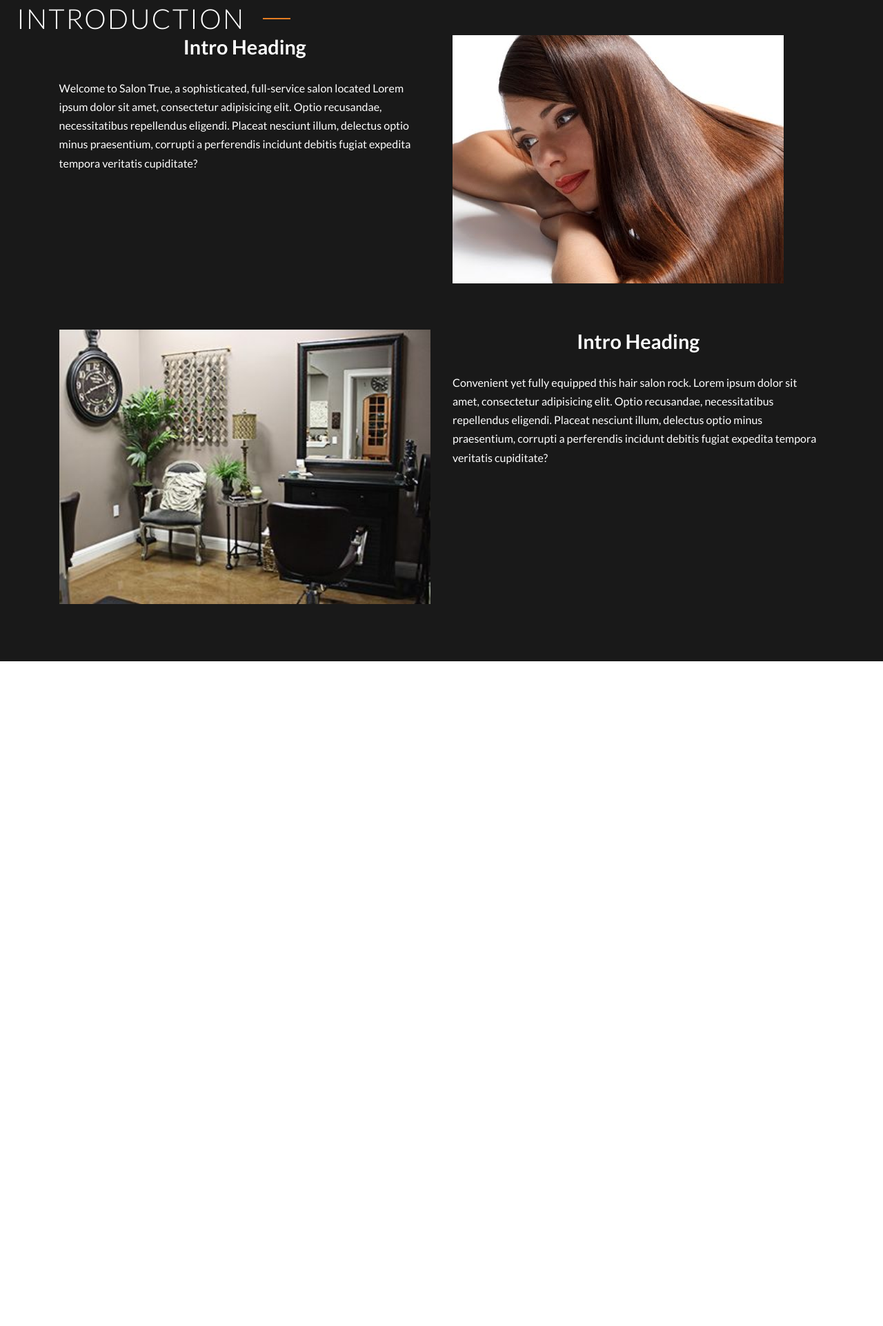
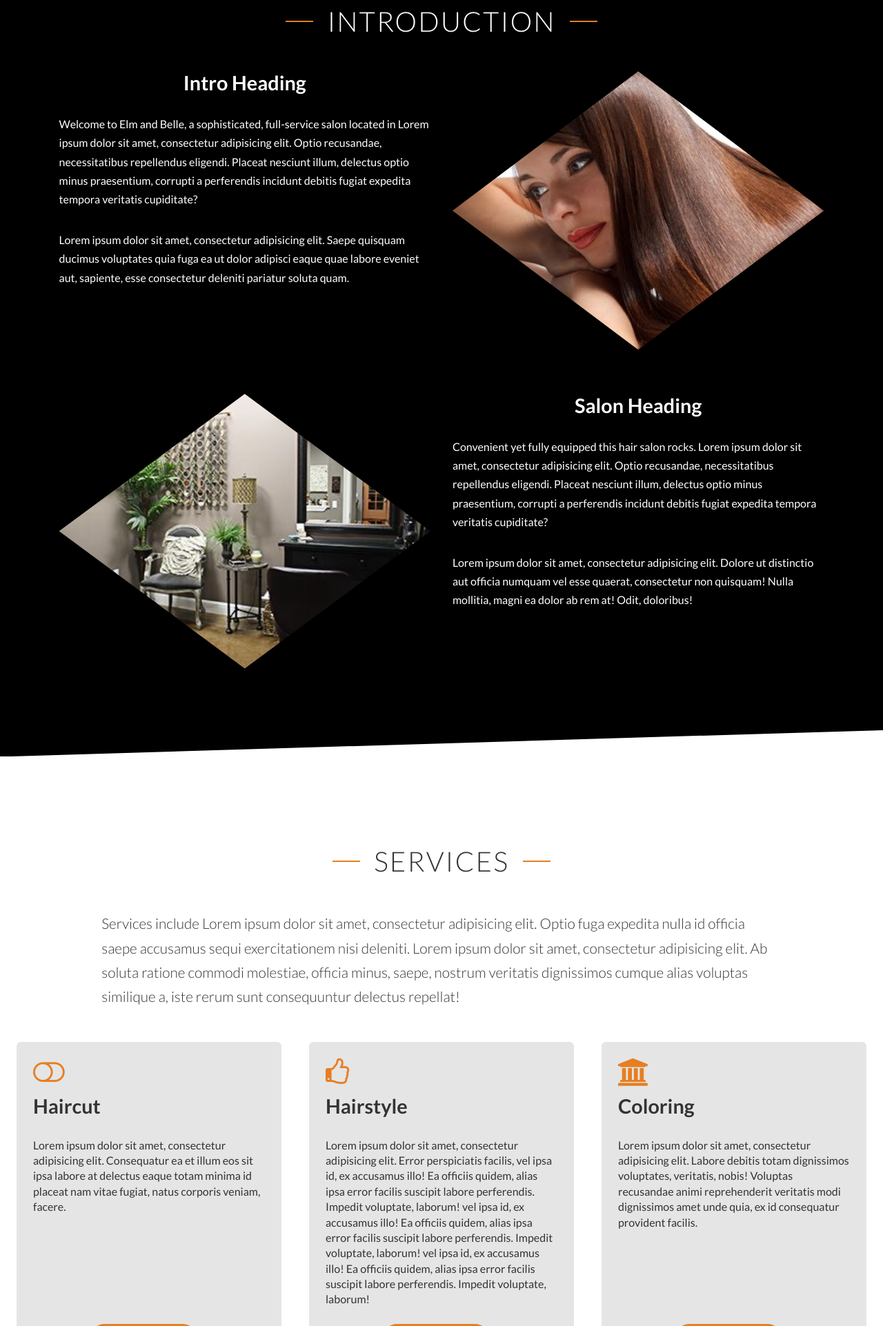
Before and after one commit to JasonDuquain/elmAndBelle, a plain HTML site: page index.html in a window 1280 px wide. Shown: the part 877-2800 px from the top of the page at 69% size. Before the commit the page ends 1996 px from the top, so only its background shows below. Drawn offline with Linux system fonts and the light colour scheme.

Commit message:
updates services styles

```diff
--- a/index.html
+++ b/index.html
@@ -32,7 +32,7 @@
           <div class="hero--content">
                <h1>Main Phrase Main Heading<br> More Here As Well</h1>
                <h2>Stylistic phrase sub heading</h2>
-               <a href="" class="btn btn-full">Make Appt</a>
+               <a href="" class="btn btn-full">Make Appointment</a>
                <a href="" class="btn btn-ghost">Learn about Services</a>
            </div>
        </div>
@@ -44,17 +44,25 @@
 
    <section class="intro" id="myIntro">
 
-       <h2 class="sectHeading">Introduction</h2>
+       <div class="headingWrapper">
+           <h2 class="sectHeading">Introduction</h2>
+       </div>
        <div class="grid gridOne">
            <div class="pitch">
                <h3>Intro Heading</h3>
-               <p>Welcome to Salon True, a sophisticated, full-service salon located Lorem ipsum dolor sit amet, consectetur adipisicing elit. Optio recusandae, necessitatibus repellendus eligendi. Placeat nesciunt illum, delectus optio minus praesentium, corrupti a perferendis incidunt debitis fugiat expedita tempora veritatis cupiditate?</p>
+               <p>Welcome to Elm and Belle, a sophisticated, full-service salon located in Lorem ipsum dolor sit amet, consectetur adipisicing elit. Optio recusandae, necessitatibus repellendus eligendi. Placeat nesciunt illum, delectus optio minus praesentium, corrupti a perferendis incidunt debitis fugiat expedita tempora veritatis cupiditate?</p>
+               <p>Lorem ipsum dolor sit amet, consectetur adipisicing elit. Saepe quisquam ducimus voluptates quia fuga ea ut dolor adipisci eaque quae labore eveniet aut, sapiente, esse consectetur deleniti pariatur soluta quam.</p>
            </div>
-           <div class="modelImg"><img src="img/sample.jpg" alt="sample pic"></div>
-           <div class="salonImg"><img src="img/station.jpg" alt="hair station"></div>
-           <div class="pitch">
-               <h3>Intro Heading</h3>
-               <p>Convenient yet fully equipped this hair salon rock. Lorem ipsum dolor sit amet, consectetur adipisicing elit. Optio recusandae, necessitatibus repellendus eligendi. Placeat nesciunt illum, delectus optio minus praesentium, corrupti a perferendis incidunt debitis fugiat expedita tempora veritatis cupiditate?</p>
+           <div class="firstImgs modelImg">
+               <img src="img/sample.jpg" alt="sample pic">
+           </div>
+           <div class="firstImgs salonImg">
+               <img src="img/station.jpg" alt="hair station">
+           </div>
+           <div class="salonRoom">
+               <h3>Salon Heading</h3>
+               <p>Convenient yet fully equipped this hair salon rocks. Lorem ipsum dolor sit amet, consectetur adipisicing elit. Optio recusandae, necessitatibus repellendus eligendi. Placeat nesciunt illum, delectus optio minus praesentium, corrupti a perferendis incidunt debitis fugiat expedita tempora veritatis cupiditate?</p>
+               <p>Lorem ipsum dolor sit amet, consectetur adipisicing elit. Dolore ut distinctio aut officia numquam vel esse quaerat, consectetur non quisquam! Nulla mollitia, magni ea dolor ab rem at! Odit, doloribus!</p>
            </div>
        </div>
 
@@ -62,7 +70,35 @@
    </section>
 
 
-   <section>
+   <section class="services" id="myServices">
+       <div class="headingWrapper">
+           <h2 class="sectHeading">Services</h2>
+       </div>
+       <p class="services-para">Services include Lorem ipsum dolor sit amet, consectetur adipisicing elit. Optio fuga expedita nulla id officia saepe accusamus sequi exercitationem nisi deleniti. Lorem ipsum dolor sit amet, consectetur adipisicing elit. Ab soluta ratione commodi molestiae, officia minus, saepe, nostrum veritatis dignissimos cumque alias voluptas similique a, iste rerum sunt consequuntur delectus repellat!</p>
+       <div class="grid gridTwo">
+          <div class="services--content">
+              <i class="fa fa-toggle-off"></i>
+              <h3>Haircut</h3>
+              <p>Lorem ipsum dolor sit amet, consectetur adipisicing elit. Consequatur ea et illum eos sit ipsa labore at delectus eaque totam minima id placeat nam vitae fugiat, natus corporis veniam, facere.</p>
+              <a href="" class="btn btn-full">Price breakdown</a>
+          </div>
+          <div class="services--content">
+              <i class="fa fa-thumbs-o-up"></i>
+              <h3>Hairstyle</h3>
+              <p>Lorem ipsum dolor sit amet, consectetur adipisicing elit. Error perspiciatis facilis, vel ipsa id, ex accusamus illo! Ea officiis quidem, alias ipsa error facilis suscipit labore perferendis. Impedit voluptate, laborum! vel ipsa id, ex accusamus illo! Ea officiis quidem, alias ipsa error facilis suscipit labore perferendis. Impedit voluptate, laborum! vel ipsa id, ex accusamus illo! Ea officiis quidem, alias ipsa error facilis suscipit labore perferendis. Impedit voluptate, laborum!</p>
+              <a href="" class="btn btn-full">Price breakdown</a>
+          </div>
+          <div class="services--content">
+              <i class="fa fa-university"></i>
+              <h3>Coloring</h3>
+              <p>Lorem ipsum dolor sit amet, consectetur adipisicing elit. Labore debitis totam dignissimos voluptates, veritatis, nobis! Voluptas recusandae animi reprehenderit veritatis modi dignissimos amet unde quia, ex id consequatur provident facilis.</p>
+              <a href="" class="btn btn-full">Price breakdown</a>
+          </div>
+       </div>
+          <div class="special">
+             <h3>Weekly Special</h3>
+              <p>This week only Lorem ipsum dolor sit amet, consectetur adipisicing elit. Impedit saepe nisi est laudantium itaque iure, tempora doloribus, placeat, velit cumque ullam. Nisi doloremque atque dolorem mollitia eaque, quas maxime officia!</p>
+          </div>
 
    </section>
 
--- a/styles.css
+++ b/styles.css
@@ -8,7 +8,7 @@
 
 body {
     font-size: 100%;
-    font-family: 'Lato', serif;
+    font-family: 'Lato', sans-serif;
     color: #333;
     text-decoration: none;
 }
@@ -39,7 +39,7 @@ i.fa {
     transition: transform 200ms ease-in;
 }
 
-i.fa:hover {
+div.icons i.fa:hover {
     transform: scale(1.4);
 }
 
@@ -124,6 +124,7 @@ nav.navs a:link, nav.navs a:visited {
     text-transform: uppercase;
     padding-bottom: 5px;
     border-bottom: 3px solid transparent;
+    transition: border-bottom 300ms ease-out 50ms;
 }
 
 nav.navs a:not(.logoAnch):hover {
@@ -141,12 +142,12 @@ div.hero--text {
 div.hero--text h1 {
     color: #fff;
     font-size: 3.2em;
-    font-weight: 100;
+    font-weight: 300;
     text-transform: uppercase;
     margin-bottom: .5em;
     letter-spacing: 2px;
     word-spacing: 2px;
-    text-shadow: 1px 1px 1px rgba(0,0,0,.7)
+    text-shadow: 1px 1px 1px rgba(0,0,0,.7);
 }
 
 div.hero--text h2 {
@@ -186,8 +187,12 @@ a.btn-ghost:hover {
 
 
 /********MAIN STYLES********/
+p {
+    line-height: 1.4;
+}
+
 section {
-    padding: 5em 1.5em;
+    padding: 8em 1.5em;
 }
 
 div.headingWrapper {
@@ -213,7 +218,7 @@ h2.sectHeading::before {
     width: 40px;
     top: 50%;
     transform: translateY(-50%);
-    left: -20%;
+    left: -1.5em;
     background-color: #e67e22;
 }
 
@@ -225,15 +230,28 @@ h2.sectHeading::after {
     width: 40px;
     top: 50%;
     transform: translateY(-50%);
-    right: -20%;
+    right: -1.5em;
     background-color: #e67e22;
+}
+
+h3 {
+    font-size: 1.8em;
+    margin-bottom: 1em;
 }
 
 /********INTRODUCTION SECTION********/
 
 section.intro {
-    background-color: rgba(0,0,0,.9);
+    background-color: rgba(0,0,0,1);
     color: #fff;
+    clip-path: polygon(0 3vw, 100% 0, 100% calc(100% - 3vw), 0 100%);
+}
+
+@supports ((clip-path: polygon(0 0)) or
+(-webkit-clip-path: polygon(0 0))) {
+    section.intro {
+        margin-top: -3.4vw;
+    }
 }
 
 div.gridOne {
@@ -253,11 +271,81 @@ section.intro p + p {
 }
 
 section.intro h3 {
-    font-size: 1.8em;
-    margin-bottom: 1em;
     text-align: center;
 }
 
-div.salonImg img {
+div.firstImgs {
+    clip-path: polygon(50% 0, 100% 50%, 50% 100%, 0 50%);
+    transition: all 400ms ease-out;
+}
+
+div.firstImgs:hover {
+    clip-path: polygon(0 0, 100% 0, 100% 100%, 0 100%);
+}
+
+div.firstImgs img {
+    border-radius: 1em;
+    display: block;
     width: 100%;
 }
+
+
+/********SERVICES SECTION********/
+
+p.services-para {
+    line-height: 1.7;
+    font-size: 1.3em;
+    max-width: 80%;
+    margin: 0 auto;
+    font-weight: 300;
+}
+
+div.gridTwo {
+    display: grid;
+    grid-template-columns: 1fr 1fr 1fr;
+    grid-column-gap: 2.5em;
+    margin-top: 3em;
+}
+
+div.services--content {
+    display: flex;
+    flex-direction: column;
+    padding: 1.5em;
+    background-color: rgba(0,0,0,.1);
+    border-radius: .4em;
+}
+
+div.services--content p {
+    margin-bottom: 1.5em;
+}
+
+div.services--content a.btn {
+    margin-top: auto;
+    align-self: center;
+}
+
+div.services--content i {
+    font-size: 250%;
+    color: #e67e22;
+    margin-bottom: .3em;
+}
+
+div.special {
+    font-weight: 300;
+    margin-top: 3em;
+    max-width: 40%;
+    padding: 1.5em;
+    border-radius: 3em;
+    background-image: linear-gradient(#fff, #fefaf0);
+    border-top: 10px solid #a00606;
+    border-bottom: 10px solid #a00606;
+    margin: 3em auto 0 auto;
+}
+
+div.special h3 {
+    color: #a00606;
+    text-align: center;
+    font-size: 1.6em
+}
+
+/********GALLERY********/
```
